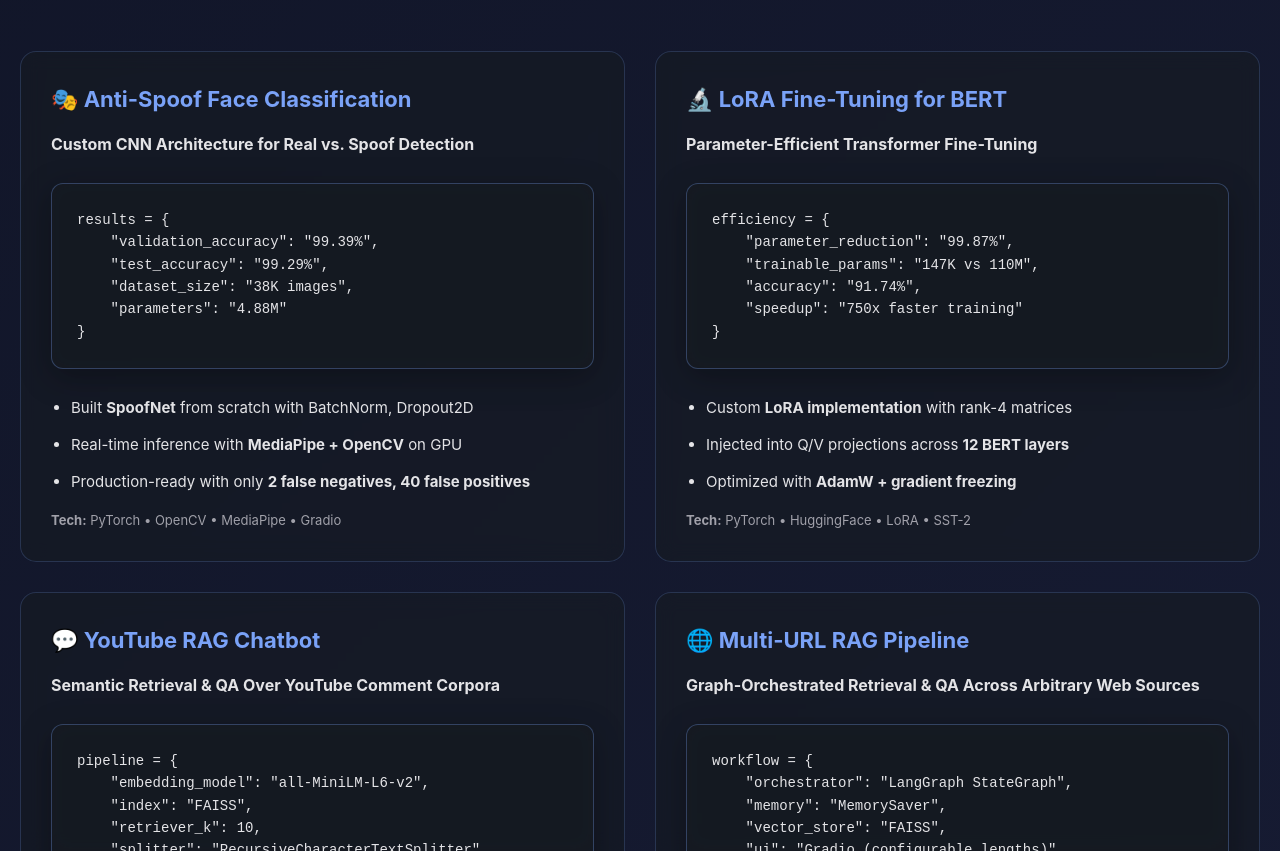
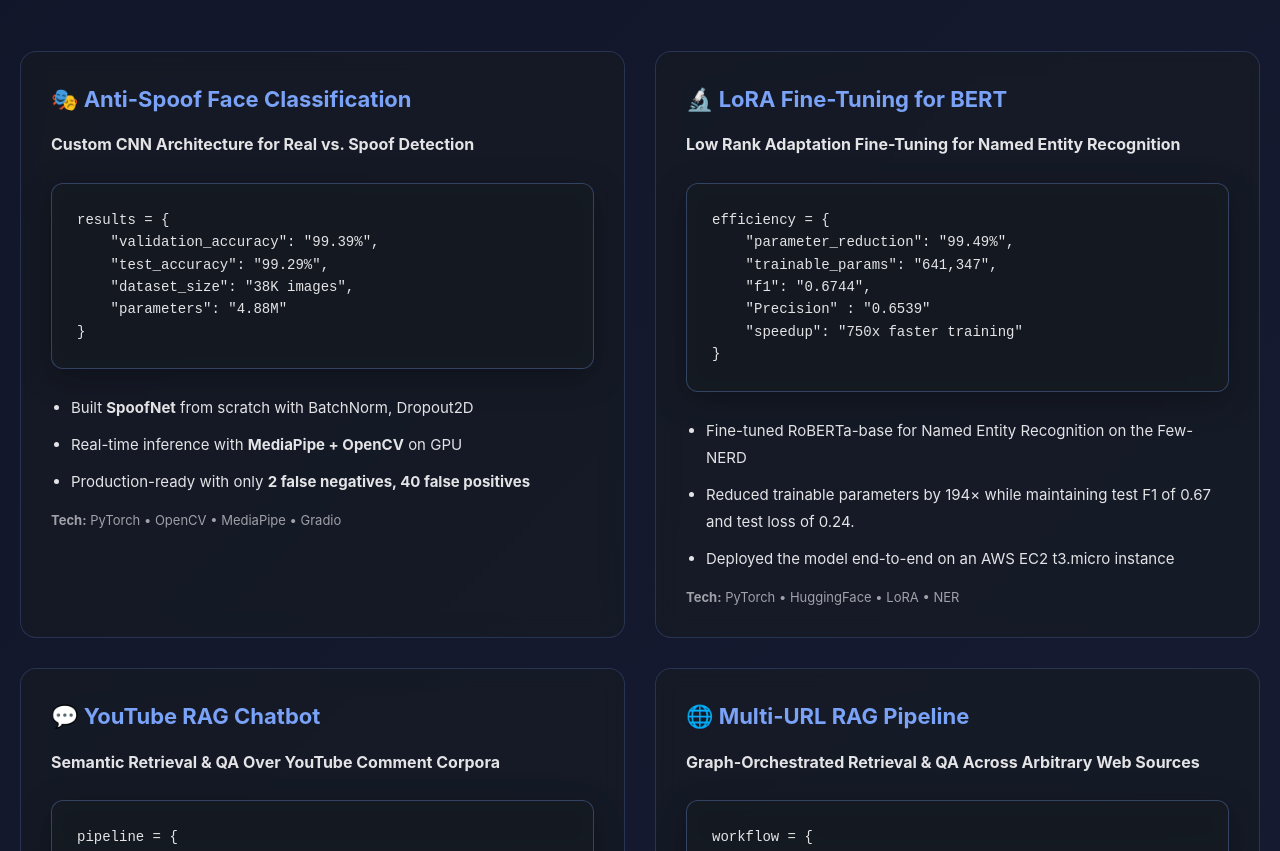
Before and after one commit to ArjunJagdale/ArjunJagdale.github.io, a plain HTML site: page index.html in a window 1280 px wide. Shown: the part 4240-5091 px from the top of the page. Drawn offline with Linux system fonts and the light colour scheme.

Commit message:
Update index.html

```diff
--- a/index.html
+++ b/index.html
@@ -758,24 +758,25 @@
                     <div class="project-title">
                         🔬 <a href="https://github.com/ArjunJagdale/BERT" target="_blank">LoRA Fine-Tuning for BERT</a>
                     </div>
-                    <p><strong>Parameter-Efficient Transformer Fine-Tuning</strong></p>
+                    <p><strong>Low Rank Adaptation Fine-Tuning for Named Entity Recognition</strong></p>
 
                     <div class="code-block">
                         <pre>efficiency = {
-    "parameter_reduction": "99.87%",
-    "trainable_params": "147K vs 110M",
-    "accuracy": "91.74%",
+    "parameter_reduction": "99.49%",
+    "trainable_params": "641,347",
+    "f1": "0.6744",
+    "Precision" : "0.6539"
     "speedup": "750x faster training"
 }</pre>
                     </div>
 
                     <ul>
-                        <li>Custom <strong>LoRA implementation</strong> with rank-4 matrices</li>
-                        <li>Injected into Q/V projections across <strong>12 BERT layers</strong></li>
-                        <li>Optimized with <strong>AdamW + gradient freezing</strong></li>
+                        <li>Fine-tuned RoBERTa-base for Named Entity Recognition on the Few-NERD</li>
+                        <li>Reduced trainable parameters by 194× while maintaining test F1 of 0.67 and test loss of 0.24.</li>
+                        <li>Deployed the model end-to-end on an AWS EC2 t3.micro instance</strong></li>
                     </ul>
 
-                    <p style="margin-top: 15px; font-size: 13px; color: #a1a1aa;"><strong>Tech:</strong> PyTorch • HuggingFace • LoRA • SST-2</p>
+                    <p style="margin-top: 15px; font-size: 13px; color: #a1a1aa;"><strong>Tech:</strong> PyTorch • HuggingFace • LoRA • NER</p>
                 </div>
 <div class="project-card">
     <div class="project-title">
```
